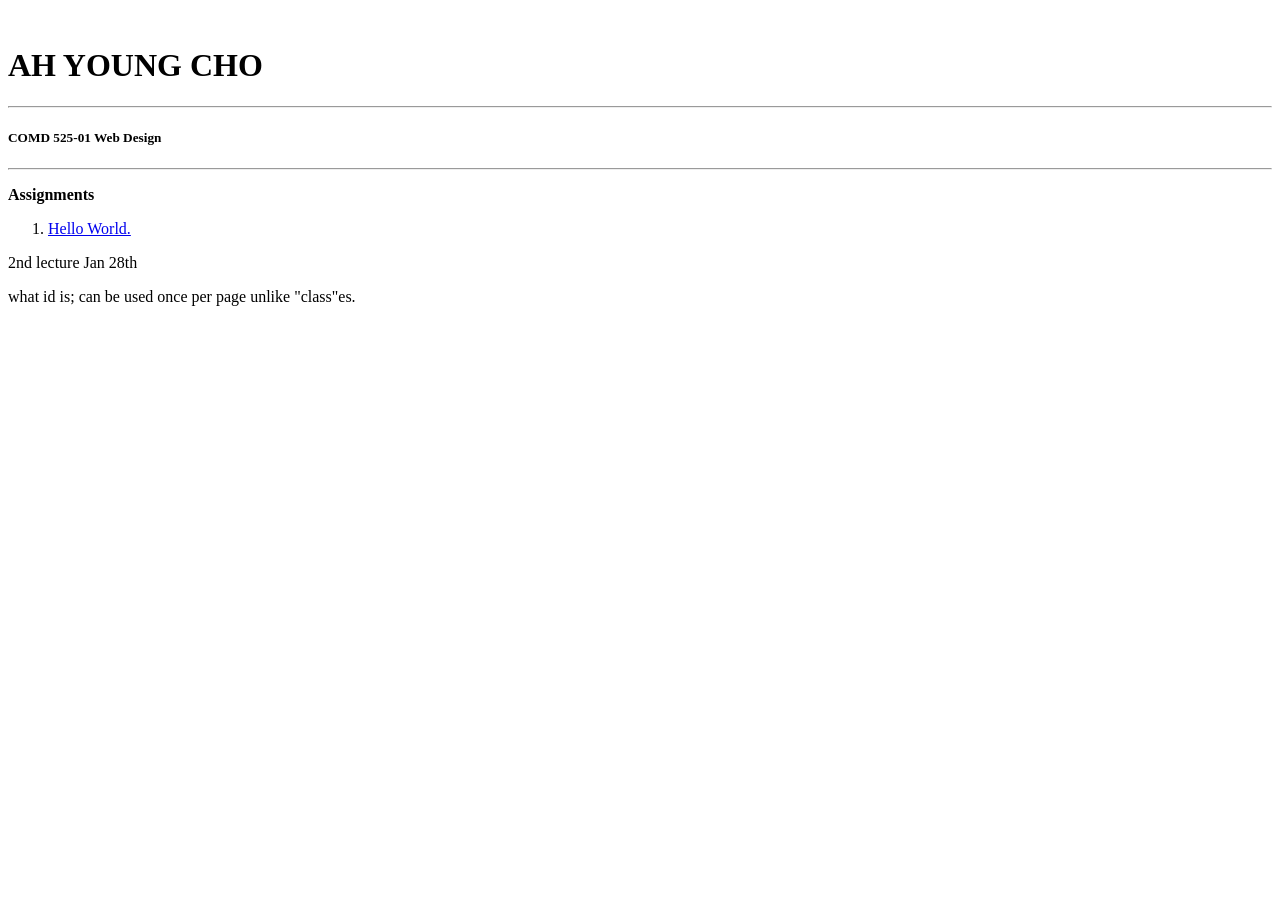
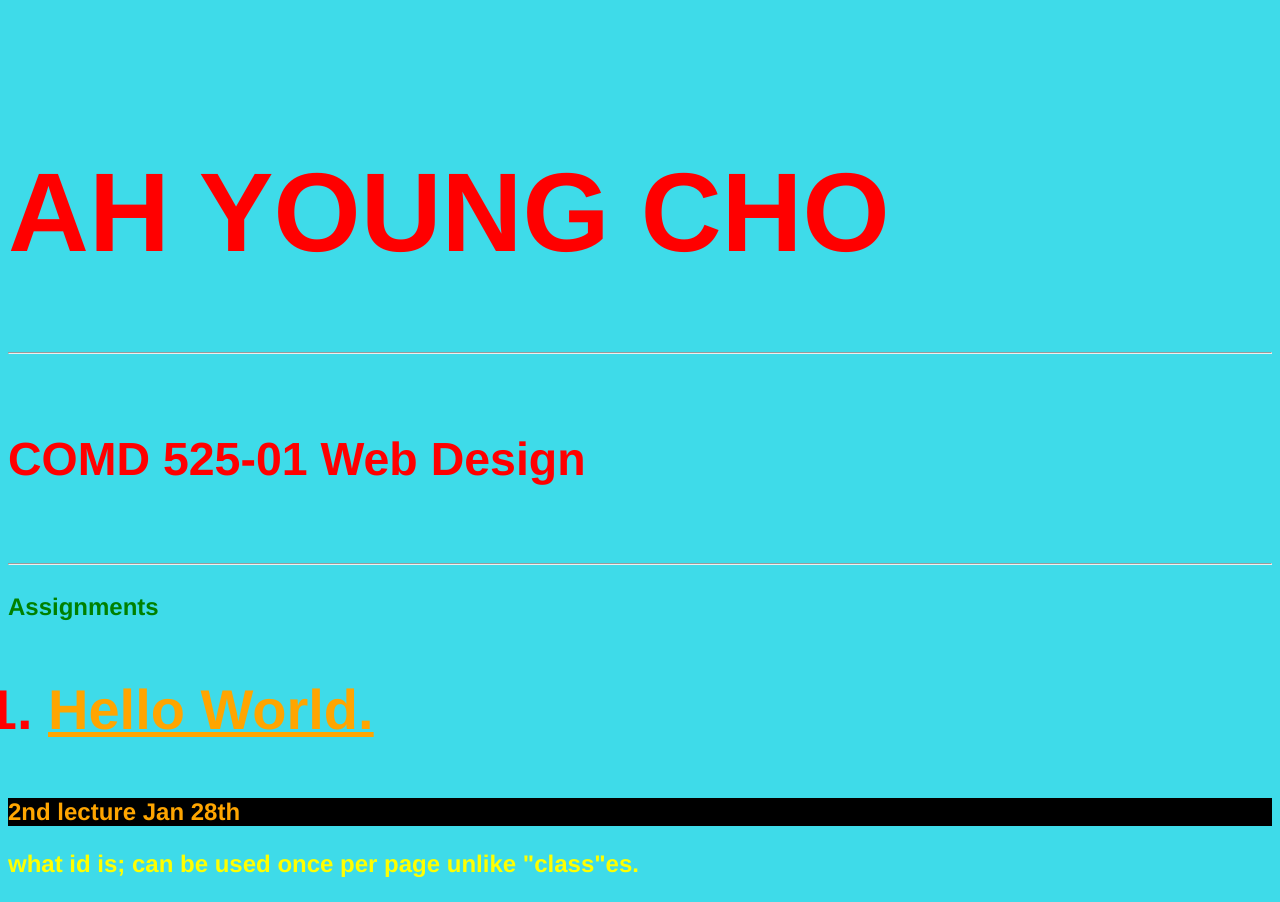
Before and after one commit to acho163/acho163.github.io, a plain HTML site: page index.html in a window 1280 px wide. Before the commit the page ends 800 px from the top, so only its background shows below. Drawn offline with Linux system fonts and the light colour scheme.

Commit message:
secondlecture

```diff
--- a/index.html
+++ b/index.html
@@ -1,7 +1,7 @@
 <html>
     <head>
         <title>Ah Young Cho</title>
-        <link href="css/style.css" rel="stylesheet" type="text/css">
+        <link href="whatever.css" rel="stylesheet" type="text/css">
     </head>
     <body>
         <br>
```
Also changed, not shown: whatever.css (renamed from styles.css).
